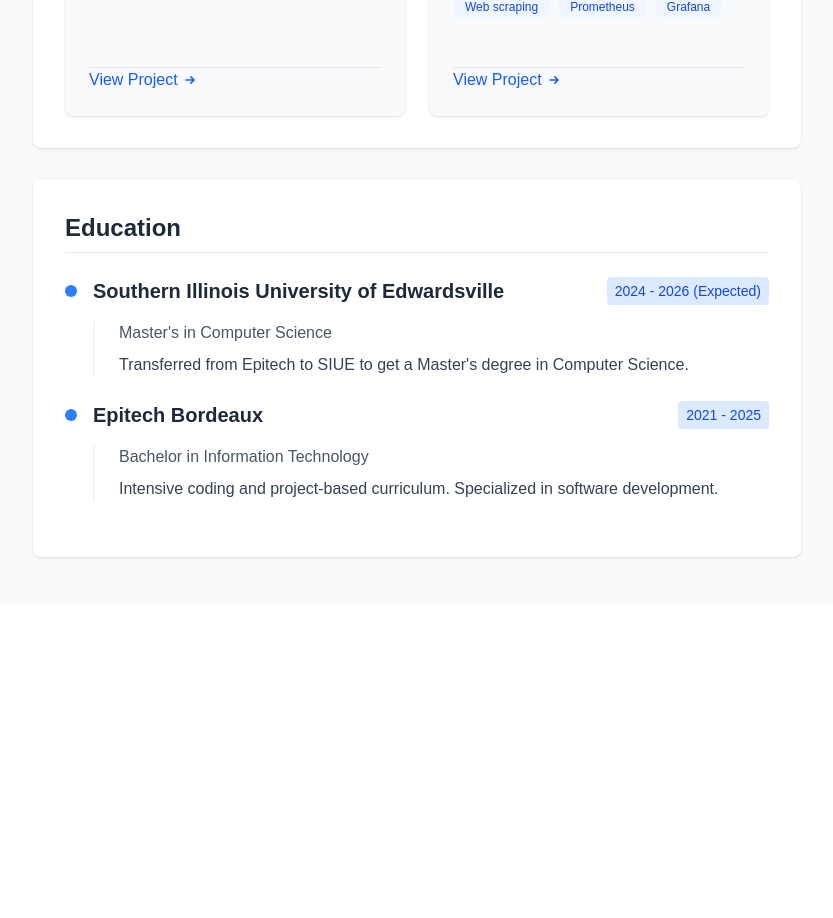
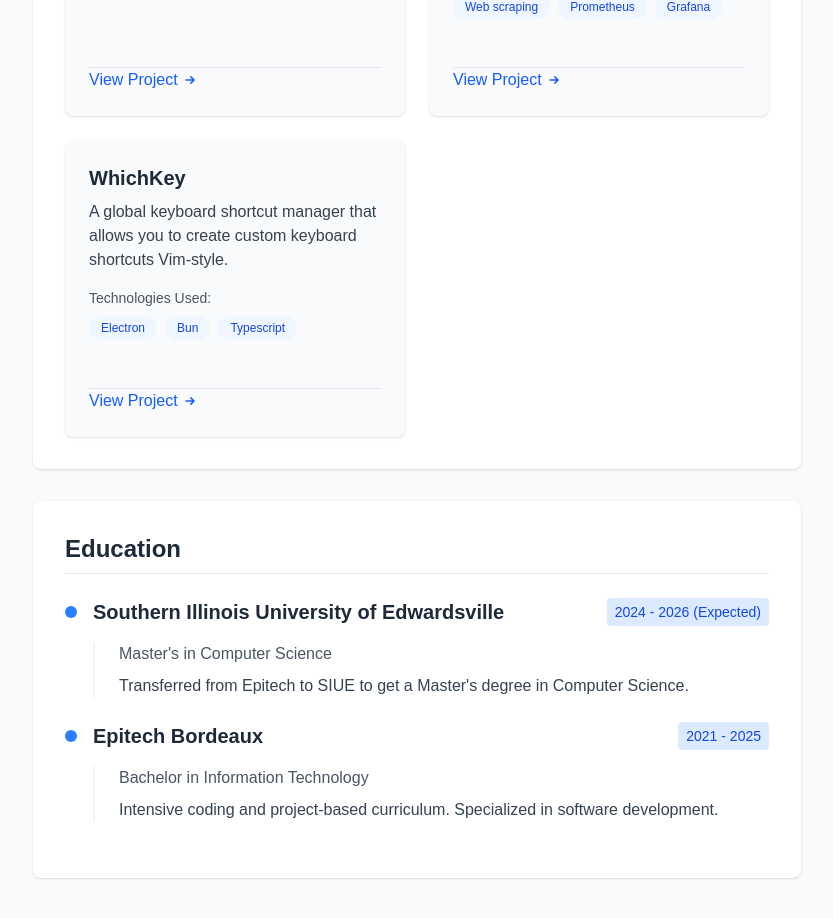
Before and after one commit to highesttt/resume, a Next.js app: page / in a window 1280 px wide. Shown: the part 1816-2734 px from the top of the page, without its empty margins (383-1216 px from the left). Before the commit the page ends 2421 px from the top, so only its background shows below. Built offline with nearby package versions, Linux system fonts and the light colour scheme.

Commit message:
feat: 🎸 Added WhichKey project

```diff
--- a/src/app/page.tsx
+++ b/src/app/page.tsx
@@ -48,6 +48,17 @@ const projectData: ProjectItem[] = [
       "Grafana"
     ],
     link: "https://aviate.to",
+  },
+  {
+    name: "WhichKey",
+    description:
+      "A global keyboard shortcut manager that allows you to create custom keyboard shortcuts Vim-style.",
+    technologies: [
+      "Electron",
+      "Bun",
+      "Typescript"
+    ],
+    link: "https://github.com/WhichKey/WhichKey",
   },
 ];
 
```
